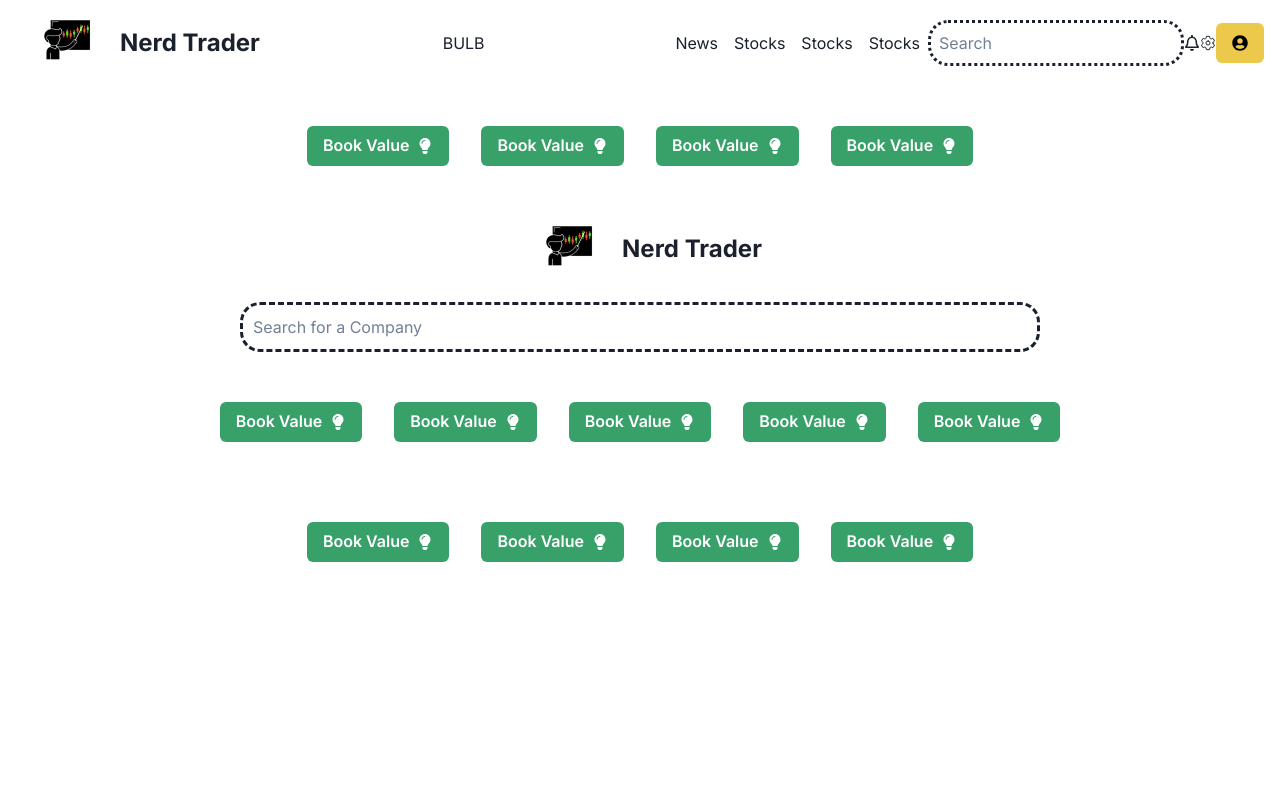
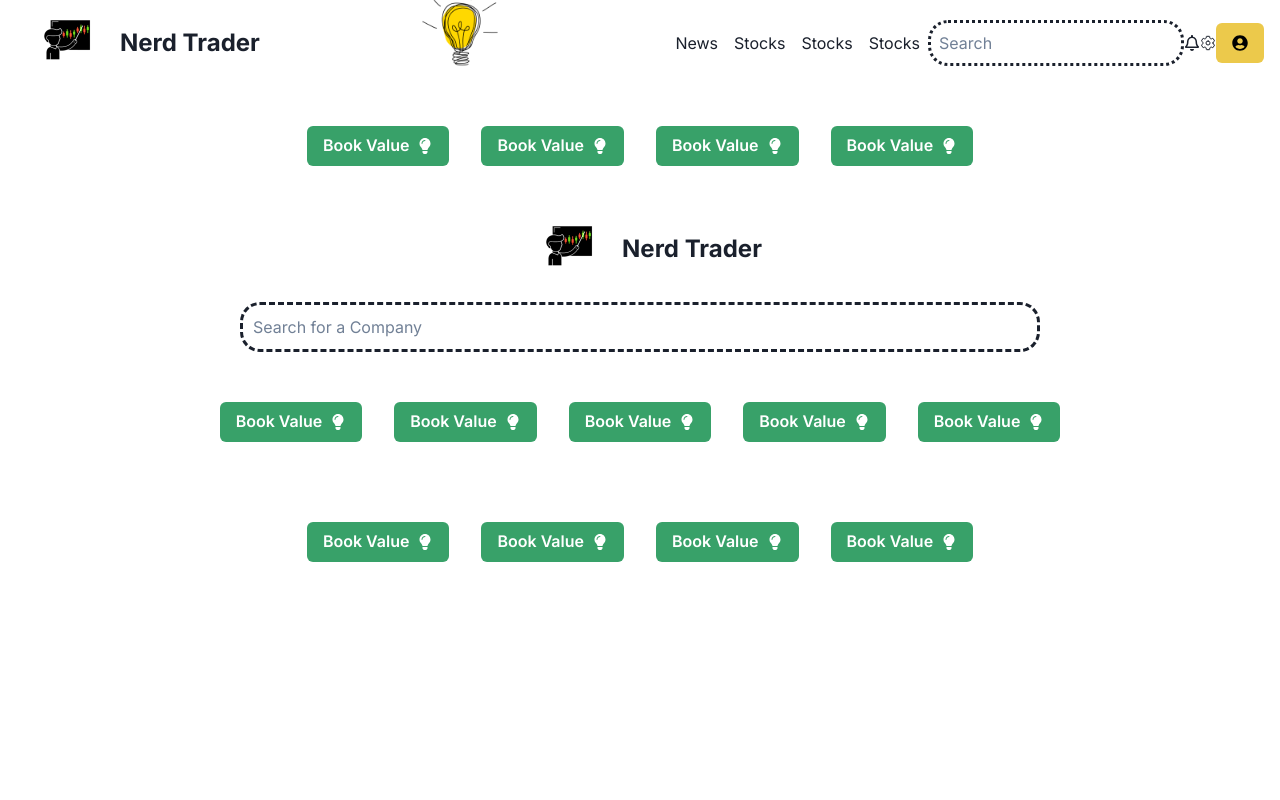
Before and after one commit to HindzSight/NerdTrader, a Next.js app: page / in a window 1280 px wide. Shown: the top 800 px of the page. Built offline with nearby package versions, Linux system fonts and the light colour scheme.

Commit message:
[UI] Added Image and Button for Bulb

```diff
--- a/app/TopBar.module.css
+++ b/app/TopBar.module.css
@@ -62,3 +62,7 @@
     display: flex;
 
   }
+
+  .bulb{
+    border: 10px solid;
+  }
--- a/app/TopBar.tsx
+++ b/app/TopBar.tsx
@@ -31,7 +31,14 @@ const TopBar: React.FC<TopBarProps> = ({ search, onSearchChange }) => {
         src="/logo.png"
         />
           Nerd Trader</div>
-        <div>BULB</div>
+        <div>
+        <Button leftIcon={<img
+        className={styles.logo}
+        loading="lazy"
+        alt=""
+        src="/bulb.png"
+        />} colorScheme='whitealpha' variant='solid' size='sm' className={styles.bulb}>
+      </Button></div>
         <div className={styles.links}>
           <div className={styles.link}>News</div>
           <div className={styles.link}>Stocks</div>
--- a/app/page.tsx
+++ b/app/page.tsx
@@ -6,9 +6,9 @@ import HeroSection from './HeroSection';
 import GainLoss from './GainLoss';
 import NewsSection from './NewsSection';
 import WhyUs from './WhyUs';
+import Faq from './Faq';
 import FooterSection from './FooterSection'
 import { ChakraProvider } from '@chakra-ui/react';
-import Faq from './Faq';
 
 export default function Home() {
   const [search, setSearch] = useState('');
```
Also changed, not shown: public/bulb.png (added).
